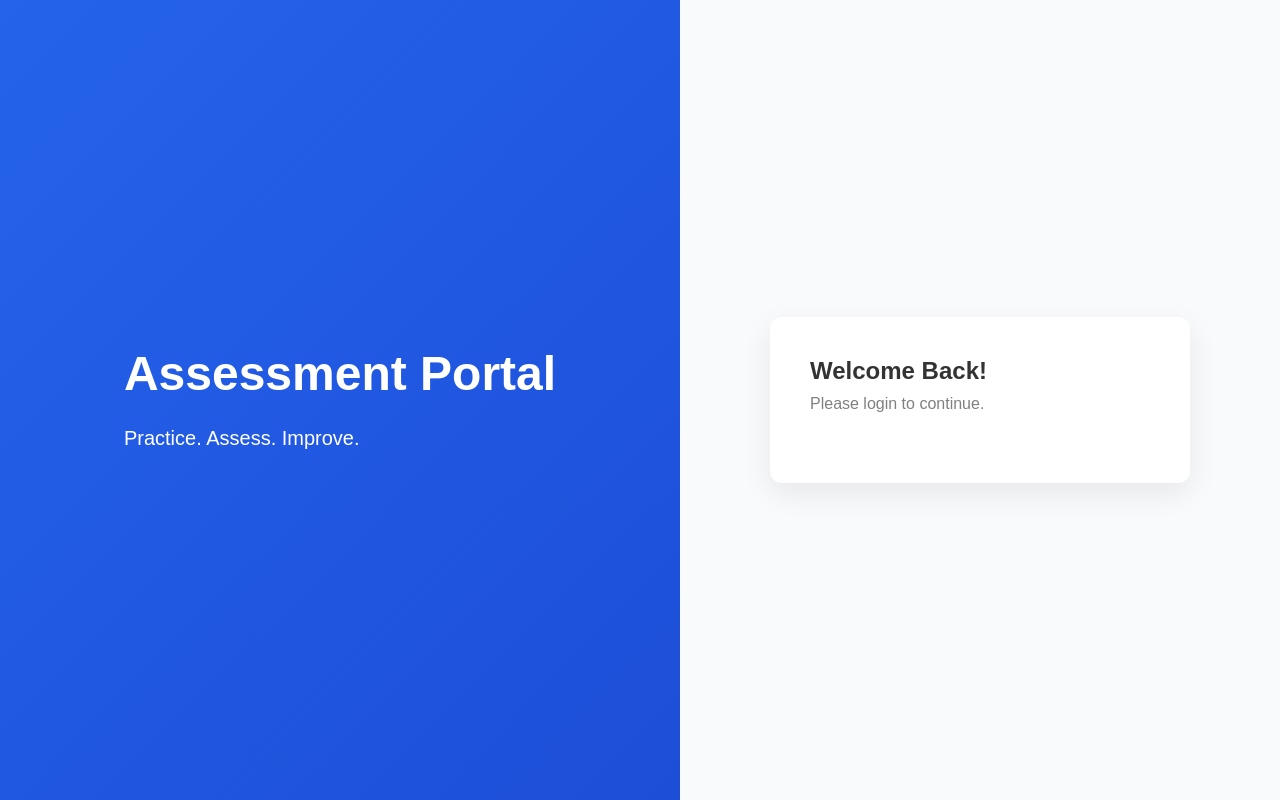
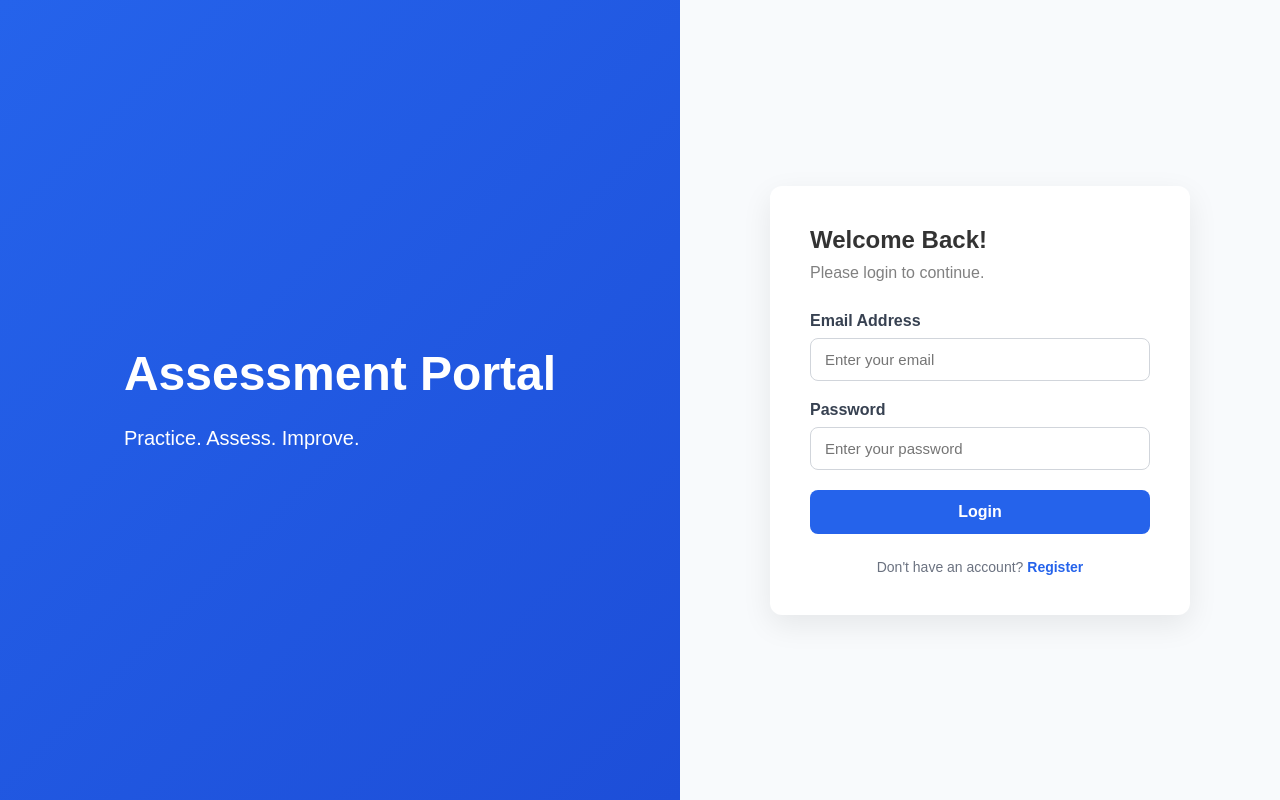
Before and after one commit to Jiyanshikeshri/git-assignment, a React app in the folder Capstone_Assessment_Portal/frontend/: page /login in a window 1280 px wide. Built offline with nearby package versions, Linux system fonts and the light colour scheme; the HTML template or start-up script is replaced by a standard one.

Commit message:
feat(frontend): add login form validation

```diff
--- a/Capstone_Assessment_Portal/frontend/src/components/auth/AuthLayout.css
+++ b/Capstone_Assessment_Portal/frontend/src/components/auth/AuthLayout.css
@@ -42,15 +42,10 @@
 }
 
 .auth-card {
-
     width: 420px;
-
     background: white;
-
     padding: 40px;
-
     border-radius: 12px;
-
     box-shadow: 0 10px 30px rgba(0,0,0,0.08);
 }
 
@@ -61,6 +56,23 @@
 .auth-subtitle {
     color: gray;
     margin-bottom: 30px;
+}
+
+.auth-footer {
+    text-align: center;
+    margin-top: 25px;
+    font-size: 14px;
+    color: #6b7280;
+}
+
+.auth-footer a {
+    color: #2563eb;
+    text-decoration: none;
+    font-weight: 600;
+}
+
+.auth-footer a:hover {
+    text-decoration: underline;
 }
 
 /* Responsive */
--- a/Capstone_Assessment_Portal/frontend/src/pages/auth/Login.jsx
+++ b/Capstone_Assessment_Portal/frontend/src/pages/auth/Login.jsx
@@ -2,15 +2,100 @@
  * Login page for Assessment Portal
  */
 
+import { useState } from "react";
+import { Link } from "react-router-dom";
+
 import AuthLayout from "../../components/auth/AuthLayout";
+import AuthInput from "../../components/auth/AuthInput";
+import AuthButton from "../../components/auth/AuthButton";
+import { validateLoginForm } from "../../utils/validators";
 
 function Login() {
+    // Login Form State
+    const [formData, setFormData] = useState({
+        email: "",
+        password: "",
+    });
+
+    const [errors, setErrors] = useState({});
+
+    /**
+     * Handles input field changes
+     */
+    const handleChange = (event) => {
+
+        const { name, value } = event.target;
+
+        setFormData((previousData) => ({
+            ...previousData,
+            [name]: value,
+        }));
+    };
+
+    /**
+     * Handles login form submission
+     */
+    const handleSubmit = (event) => {
+
+        event.preventDefault();
+
+        const validationErrors = validateLoginForm(formData);
+
+        if (Object.keys(validationErrors).length > 0) {
+            setErrors(validationErrors);
+            return;
+        }
+
+        setErrors({});
+
+        console.log(formData);
+    };
+
     return (
         <AuthLayout
             title="Welcome Back!"
             subtitle="Please login to continue."
         >
+            <form onSubmit={handleSubmit}>
 
+                <AuthInput
+                    label="Email Address"
+                    type="email"
+                    name="email"
+                    value={formData.email}
+                    placeholder="Enter your email"
+                    onChange={handleChange}
+                    error={errors.email}
+                />
+
+                <AuthInput
+                    label="Password"
+                    type="password"
+                    name="password"
+                    value={formData.password}
+                    placeholder="Enter your password"
+                    onChange={handleChange}
+                    error={errors.password}
+                />
+
+                <AuthButton
+                    type="submit"
+                    text="Login"
+                />
+
+                <p className="auth-footer">
+
+                    Don't have an account?
+
+                    {" "}
+
+                    <Link to="/register">
+                        Register
+                    </Link>
+
+                </p>
+
+            </form>
         </AuthLayout>
     );
 }
--- a/Capstone_Assessment_Portal/frontend/src/utils/validators.js
+++ b/Capstone_Assessment_Portal/frontend/src/utils/validators.js
@@ -1,6 +1,24 @@
 /**
  * Contains reusable client-side validation functions
  */
-const validators = {};
 
-export default validators;
+export const validateLoginForm = (formData) => {
+
+    const errors = {};
+
+    // Email Validation
+    if (!formData.email.trim()) {
+        errors.email = "Email is required.";
+    } else if (
+        !/^[A-Z0-9._%+-]+@[A-Z0-9.-]+\.[A-Z]{2,}$/i.test(formData.email)
+    ) {
+        errors.email = "Please enter a valid email address.";
+    }
+
+    // Password Validation
+    if (!formData.password.trim()) {
+        errors.password = "Password is required.";
+    }
+
+    return errors;
+};
```
